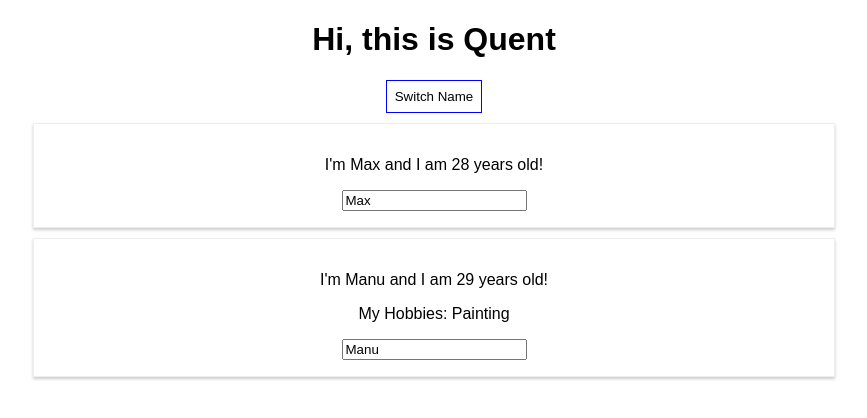
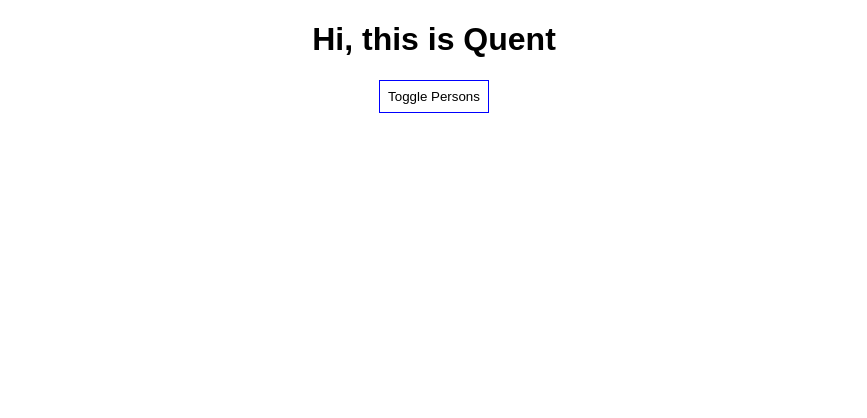
Before and after one commit to GalaxyDefender/react-guide, a React (Create React App) app: page / in a window 1280 px wide. Shown: the top 418 px of the page, without its empty margins (206-1073 px from the left). Built offline with nearby package versions, Linux system fonts and the light colour scheme.

Commit message:
conditional statements

```diff
--- a/src/App.js
+++ b/src/App.js
@@ -7,7 +7,8 @@ class App extends Component {
     persons: [
       { name: 'Max', age: 28},
       { name: 'Manu', age: 29}
-    ]
+    ],
+    showPerson: false
   }
 
   switchNameHandler = (newName) => {
@@ -30,6 +31,11 @@ class App extends Component {
     })
   }
 
+  togglePersonHandler = () => {
+    const doesShow = this.state.showPerson;
+    this.setState({showPerson: !doesShow})
+  }
+
   render() {
     const style = {
       backgroundColor: 'white',
@@ -39,20 +45,30 @@ class App extends Component {
       cursor: 'pointer'
     };
 
+    let persons = null;
+
+    if( this.state.showPerson ) {
+      persons = (
+        <div>
+          <Person
+            name={this.state.persons[0].name}
+            age={this.state.persons[0].age}/>
+          <Person
+            name={this.state.persons[1].name}
+            age={this.state.persons[1].age}
+            click={this.switchNameHandler.bind(this, 'Quent')}
+            changed={this.nameChangedHandler}>My Hobbies: Painting</Person>
+        </div>
+      )
+    }
+
     return (
       <div className="App">
         <h1>Hi, this is Quent</h1>
         <button
           style={style}
-          onClick={this.switchNameHandler.bind(this, 'Maximilian')}>Switch Name</button>
-        <Person
-          name={this.state.persons[0].name}
-          age={this.state.persons[0].age}/>
-        <Person
-          name={this.state.persons[1].name}
-          age={this.state.persons[1].age}
-          click={this.switchNameHandler.bind(this, 'Quent')}
-          changed={this.nameChangedHandler}>My Hobbies: Painting</Person>
+          onClick={this.togglePersonHandler}>Toggle Persons</button>
+          {persons}
       </div>
     );
     // return React.createElement('div', {className: 'App'}, React.createElement('h1', null, 'Does this work now?'));
```
